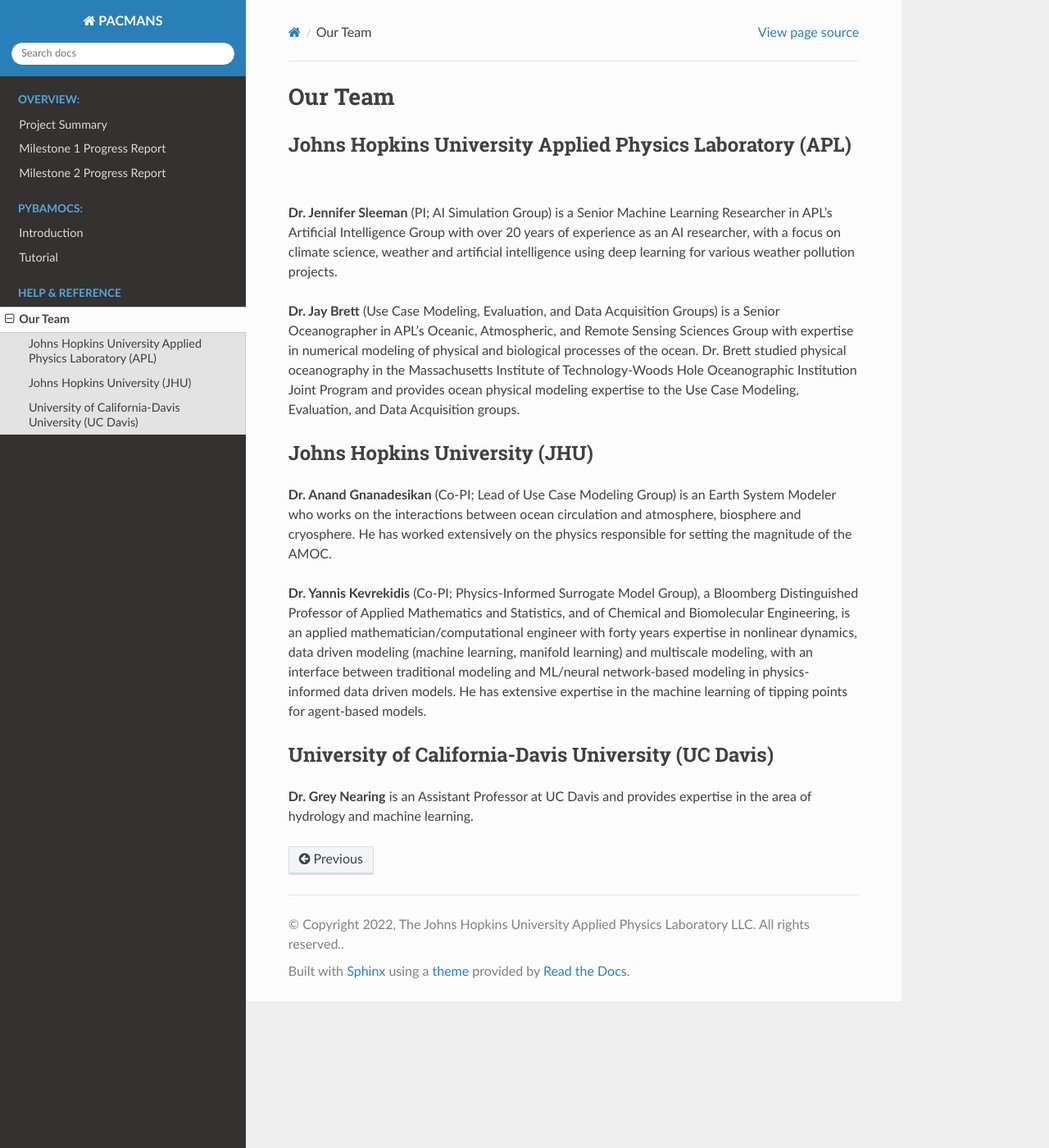
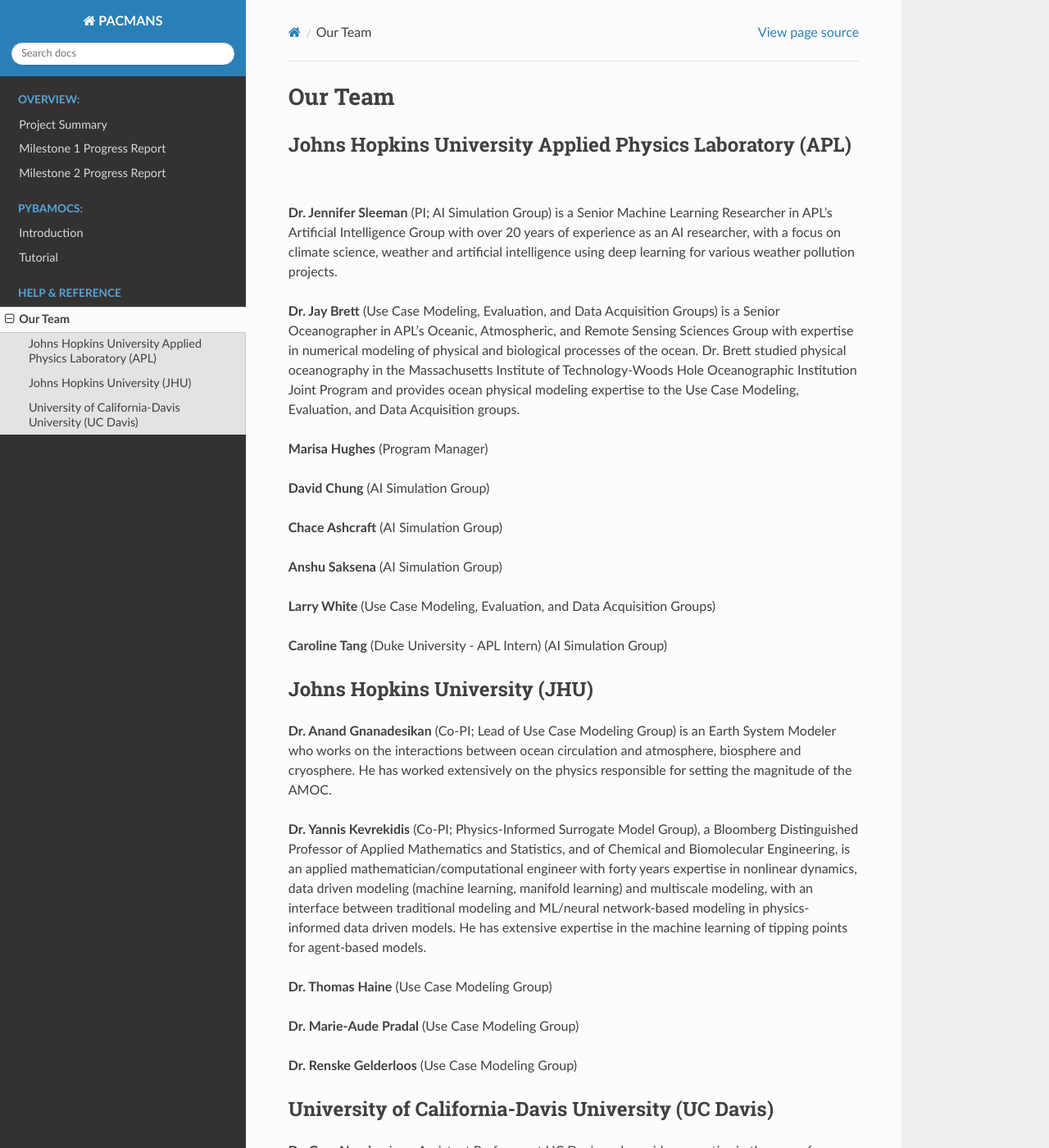
Before and after one commit to JHUAPL/PACMANs, a Sphinx documentation site: the page built from docs/people.rst, in a window 1280 px wide and 1400 px high. Shown: the whole window at 82% size. Built offline with Sphinx 7.4.7 and the Read the Docs theme 2.0.0, drawn with Linux system fonts in a browser that asks for light colours.

Commit message:
Update people.rst

```diff
--- a/docs/people.rst
+++ b/docs/people.rst
@@ -17,6 +17,18 @@
 Oceanographic Institution Joint Program and provides ocean physical modeling expertise to the Use Case Modeling,
 Evaluation, and Data Acquisition groups.
 
+**Marisa Hughes** (Program Manager)
+
+**David Chung** (AI Simulation Group)
+
+**Chace Ashcraft** (AI Simulation Group)
+
+**Anshu Saksena** (AI Simulation Group)
+
+**Larry White** (Use Case Modeling, Evaluation, and Data Acquisition Groups)
+
+**Caroline Tang** (Duke University - APL Intern) (AI Simulation Group)
+
 Johns Hopkins University (JHU)
 ------------------------------
 **Dr. Anand Gnanadesikan** (Co-PI; Lead of Use Case Modeling Group) is an Earth System Modeler who works on the
@@ -30,6 +42,13 @@
 ML/neural network-based modeling in physics-informed data driven models. He has extensive expertise in the machine
 learning of tipping points for agent-based models.
 
+**Dr. Thomas Haine** (Use Case Modeling Group)
+
+**Dr. Marie-Aude Pradal** (Use Case Modeling Group)
+
+**Dr. Renske Gelderloos** (Use Case Modeling Group)
+
+
 University of California-Davis University (UC Davis)
 ----------------------------------------------------
 **Dr. Grey Nearing** is an Assistant Professor at UC Davis and provides expertise in the area of hydrology and machine
```
